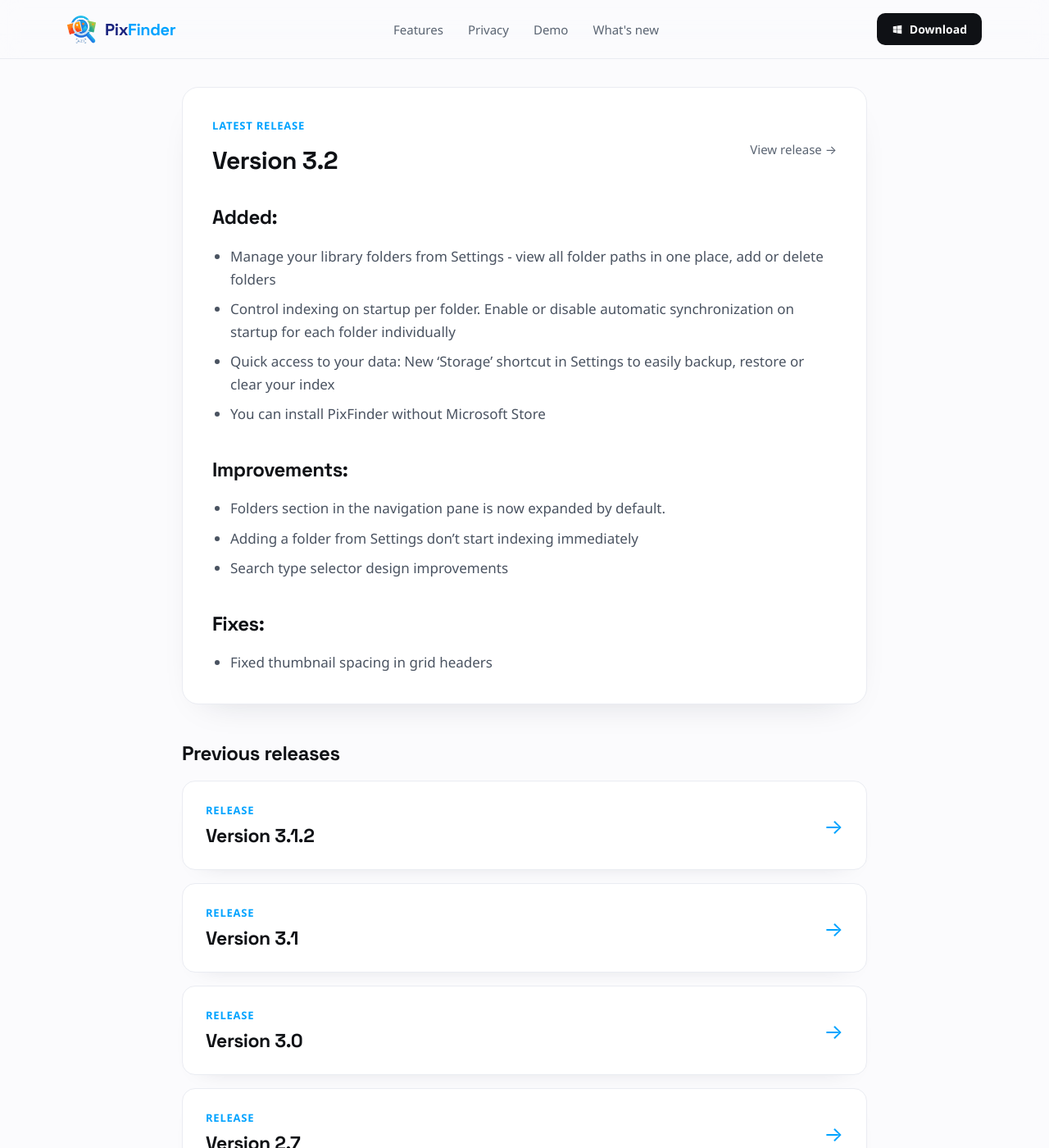
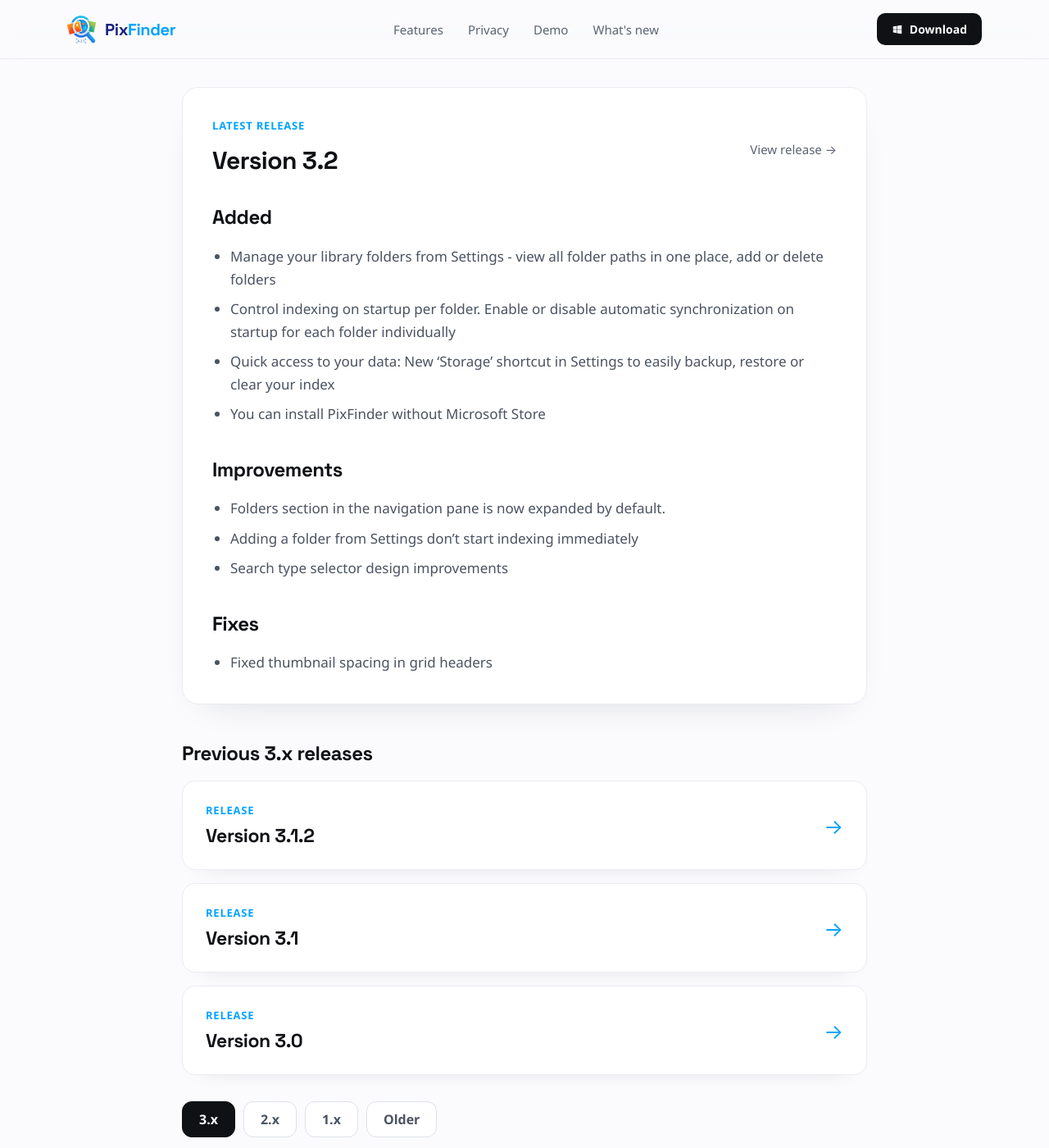
Before and after one commit to alechka/MemeGallleryApp, a Jekyll site: the page built from whats-new.md, in a window 1280 px wide and 1400 px high, scrolled down 329 px. Shown: the whole window at 82% size. Built offline with Jekyll 4.4.1, drawn with Linux system fonts in a browser that asks for light colours; some of the changed text lies outside the part shown.

Commit message:
pagination for versions

```diff
--- /dev/null
+++ b/_layouts/whats-new.html
@@ -0,0 +1,86 @@
+---
+layout: default
+---
+{% assign releases = site.releases | sort_natural: 'version' | reverse %}
+{% assign latest_release = releases.first %}
+{% assign latest_major = latest_release.version | split: '.' | first %}
+{% assign selected_major = page.release_major | default: latest_major %}
+{% assign archive_pages = site.pages | where: 'layout', 'whats-new' | sort: 'release_major' | reverse %}
+
+<main>
+  <section style="background:radial-gradient(900px 360px at 65% -5%, #E1F4FF 0%, rgba(225,244,255,0) 65%), #FBFBFD; border-bottom:1px solid #EAECF2;">
+    <div class="pf-container" style="max-width:900px; margin:0 auto; padding:88px 32px 72px; text-align:center;">
+      <p style="margin:0 0 14px; color:#00A3FF; font-size:14px; font-weight:700; letter-spacing:.08em;">PIXFINDER RELEASE NOTES</p>
+      <h1 class="pf-hero-h1" style="font-family:'Space Grotesk',sans-serif; font-size:56px; line-height:1.04; letter-spacing:-.03em; margin:0 0 18px;">What's new</h1>
+      <p style="max-width:600px; margin:0 auto; color:#5A6472; font-size:18px; line-height:1.6;">Every improvement, feature and fix in PixFinder</p>
+    </div>
+  </section>
+
+  <section class="pf-container" style="max-width:900px; margin:0 auto; padding:64px 32px 88px;">
+    {% if selected_major == latest_major %}
+    <article class="pf-latest-release" style="background:#fff; border:1px solid #EAECF2; border-radius:20px; padding:36px; box-shadow:0 18px 44px -30px rgba(20,26,45,.22); color:#4A5361; font-size:17px; line-height:1.65; margin-bottom:44px;">
+      <div style="display:flex; align-items:center; justify-content:space-between; gap:20px; flex-wrap:wrap; margin-bottom:24px;">
+        <div>
+          <span style="display:block; color:#00A3FF; font-size:13px; font-weight:700; letter-spacing:.06em; margin-bottom:7px;">LATEST RELEASE</span>
+          <h2 style="font-family:'Space Grotesk',sans-serif; font-size:30px; letter-spacing:-.02em; color:#0F1115; margin:0;">Version {{ latest_release.version }}</h2>
+        </div>
+        <a class="pf-nav-link" href="{{ latest_release.url | relative_url }}">View release →</a>
+      </div>
+      <div class="pf-release-content">
+        {{ latest_release.content | markdownify }}
+      </div>
+    </article>
+
+    {% endif %}
+
+    <h2 id="release-list-heading" style="font-family:'Space Grotesk',sans-serif; font-size:24px; letter-spacing:-.02em; margin:0 0 18px;">{% if selected_major == latest_major %}Previous {{ selected_major }}.x releases{% elsif selected_major == 'older' %}Older releases{% else %}{{ selected_major }}.x releases{% endif %}</h2>
+    <div class="pf-release-list" aria-labelledby="release-list-heading" style="display:grid; gap:16px;">
+      {% assign release_count = 0 %}
+      {% for release in releases %}
+        {% assign release_major = release.version | split: '.' | first %}
+        {% if release_major == selected_major or selected_major == 'older' and release_major == '0' %}
+          {% if selected_major != latest_major or release.version != latest_release.version %}
+            {% assign release_count = release_count | plus: 1 %}
+      <a class="pf-release-card" href="{{ release.url | relative_url }}" style="display:flex; align-items:center; justify-content:space-between; gap:24px; padding:26px 28px; color:inherit; text-decoration:none; background:#fff; border:1px solid #EAECF2; border-radius:16px; box-shadow:0 12px 30px -26px rgba(20,26,45,.28);">
+        <div>
+          <span style="display:block; color:#00A3FF; font-size:13px; font-weight:700; letter-spacing:.06em; margin-bottom:7px;">RELEASE</span>
+          <h3 style="font-family:'Space Grotesk',sans-serif; font-size:23px; letter-spacing:-.02em; margin:0;">Version {{ release.version }}</h3>
+        </div>
+        <span aria-hidden="true" style="font-size:25px; color:#00A3FF;">→</span>
+      </a>
+          {% endif %}
+        {% endif %}
+      {% endfor %}
+      {% if release_count == 0 %}
+      <p style="color:#5A6472; margin:0;">No previous releases in this version yet.</p>
+      {% endif %}
+    </div>
+
+    <nav class="pf-release-nav" aria-label="Release versions">
+      <a href="{{ '/whats-new/' | relative_url }}"{% if selected_major == latest_major %} aria-current="page"{% endif %}>{{ latest_major }}.x</a>
+      {% for archive in archive_pages %}
+        {% if archive.release_major and archive.release_major != 'older' and archive.release_major != latest_major %}
+      <a href="{{ archive.url | relative_url }}"{% if selected_major == archive.release_major %} aria-current="page"{% endif %}>{{ archive.release_major }}.x</a>
+        {% endif %}
+      {% endfor %}
+      <a href="{{ '/whats-new/older/' | relative_url }}"{% if selected_major == 'older' %} aria-current="page"{% endif %}>Older</a>
+    </nav>
+  </section>
+</main>
+
+<style>
+  .pf-release-nav { display:flex; flex-wrap:wrap; gap:10px; margin-top:32px; }
+  .pf-release-nav a { display:inline-flex; align-items:center; justify-content:center; min-height:44px; padding:10px 20px; border:1px solid #DCE1E8; border-radius:12px; background:#fff; color:#4A5361; font-size:16px; font-weight:600; text-decoration:none; }
+  .pf-release-nav a:hover { background:#F0F8FF; border-color:#008FE0; }
+  .pf-release-nav a[aria-current="page"] { background:#0F1115; border-color:#0F1115; color:#fff; }
+  .pf-release-nav a:focus-visible, .pf-release-card:focus-visible, .pf-latest-release a:focus-visible { outline:2px solid #008FE0; outline-offset:4px; }
+  .pf-release-card:hover { border-color:#008FE0 !important; }
+  @media (max-width:760px) {
+    .pf-latest-release { padding:24px !important; }
+    .pf-release-card { padding:22px 20px !important; gap:16px !important; }
+  }
+  .pf-release-content h2 { color:#0F1115; font-family:'Space Grotesk',sans-serif; font-size:24px; letter-spacing:-.02em; margin:0 0 14px; }
+  .pf-release-content h2:not(:first-child) { margin-top:34px; }
+  .pf-release-content ul { margin:0; padding-left:22px; }
+  .pf-release-content li + li { margin-top:8px; }
+</style>
--- a/whats-new.md
+++ b/whats-new.md
@@ -1,53 +1,6 @@
 ---
-layout: default
+layout: whats-new
 title: What's new — PixFinder
 description: The latest improvements and releases for PixFinder.
 permalink: /whats-new/
 ---
-
-<main>
-  <section style="background:radial-gradient(900px 360px at 65% -5%, #E1F4FF 0%, rgba(225,244,255,0) 65%), #FBFBFD; border-bottom:1px solid #EAECF2;">
-    <div class="pf-container" style="max-width:900px; margin:0 auto; padding:88px 32px 72px; text-align:center;">
-      <p style="margin:0 0 14px; color:#00A3FF; font-size:14px; font-weight:700; letter-spacing:.08em;">PIXFINDER RELEASE NOTES</p>
-      <h1 class="pf-hero-h1" style="font-family:'Space Grotesk',sans-serif; font-size:56px; line-height:1.04; letter-spacing:-.03em; margin:0 0 18px;">What's new</h1>
-      <p style="max-width:600px; margin:0 auto; color:#5A6472; font-size:18px; line-height:1.6;">Every improvement, feature and fix in PixFinder</p>
-    </div>
-  </section>
-
-  <section class="pf-container" style="max-width:900px; margin:0 auto; padding:64px 32px 88px;">
-    {% assign releases = site.releases | sort_natural: 'version' | reverse %}
-    {% assign latest_release = releases.first %}
-    <article style="background:#fff; border:1px solid #EAECF2; border-radius:20px; padding:36px; box-shadow:0 18px 44px -30px rgba(20,26,45,.22); color:#4A5361; font-size:17px; line-height:1.65; margin-bottom:44px;">
-      <div style="display:flex; align-items:center; justify-content:space-between; gap:20px; flex-wrap:wrap; margin-bottom:24px;">
-        <div>
-          <span style="display:block; color:#00A3FF; font-size:13px; font-weight:700; letter-spacing:.06em; margin-bottom:7px;">LATEST RELEASE</span>
-          <h2 style="font-family:'Space Grotesk',sans-serif; font-size:30px; letter-spacing:-.02em; color:#0F1115; margin:0;">Version {{ latest_release.version }}</h2>
-        </div>
-        <a class="pf-nav-link" href="{{ latest_release.url | relative_url }}">View release →</a>
-      </div>
-      <div class="pf-release-content">
-        {{ latest_release.content | markdownify }}
-      </div>
-    </article>
-
-    <h2 style="font-family:'Space Grotesk',sans-serif; font-size:24px; letter-spacing:-.02em; margin:0 0 18px;">Previous releases</h2>
-    <div style="display:grid; gap:16px;">
-      {% for release in releases offset: 1 %}
-      <a href="{{ release.url | relative_url }}" style="display:flex; align-items:center; justify-content:space-between; gap:24px; padding:26px 28px; color:inherit; text-decoration:none; background:#fff; border:1px solid #EAECF2; border-radius:16px; box-shadow:0 12px 30px -26px rgba(20,26,45,.28);">
-        <div>
-          <span style="display:block; color:#00A3FF; font-size:13px; font-weight:700; letter-spacing:.06em; margin-bottom:7px;">RELEASE</span>
-          <h2 style="font-family:'Space Grotesk',sans-serif; font-size:23px; letter-spacing:-.02em; margin:0;">Version {{ release.version }}</h2>
-        </div>
-        <span aria-hidden="true" style="font-size:25px; color:#00A3FF;">→</span>
-      </a>
-      {% endfor %}
-    </div>
-  </section>
-</main>
-
-<style>
-  .pf-release-content h2 { color:#0F1115; font-family:'Space Grotesk',sans-serif; font-size:24px; letter-spacing:-.02em; margin:0 0 14px; }
-  .pf-release-content h2:not(:first-child) { margin-top:34px; }
-  .pf-release-content ul { margin:0; padding-left:22px; }
-  .pf-release-content li + li { margin-top:8px; }
-</style>
```
Also changed, not shown: _layouts/release.html (+10 -1 lines), _releases/3-2.md (+3 -3 lines), sitemap.xml (+8 -0 lines), whats-new/1.x.md (added, +7 -0 lines), whats-new/2.x.md (added, +7 -0 lines), whats-new/older.md (added, +7 -0 lines), README.md.
